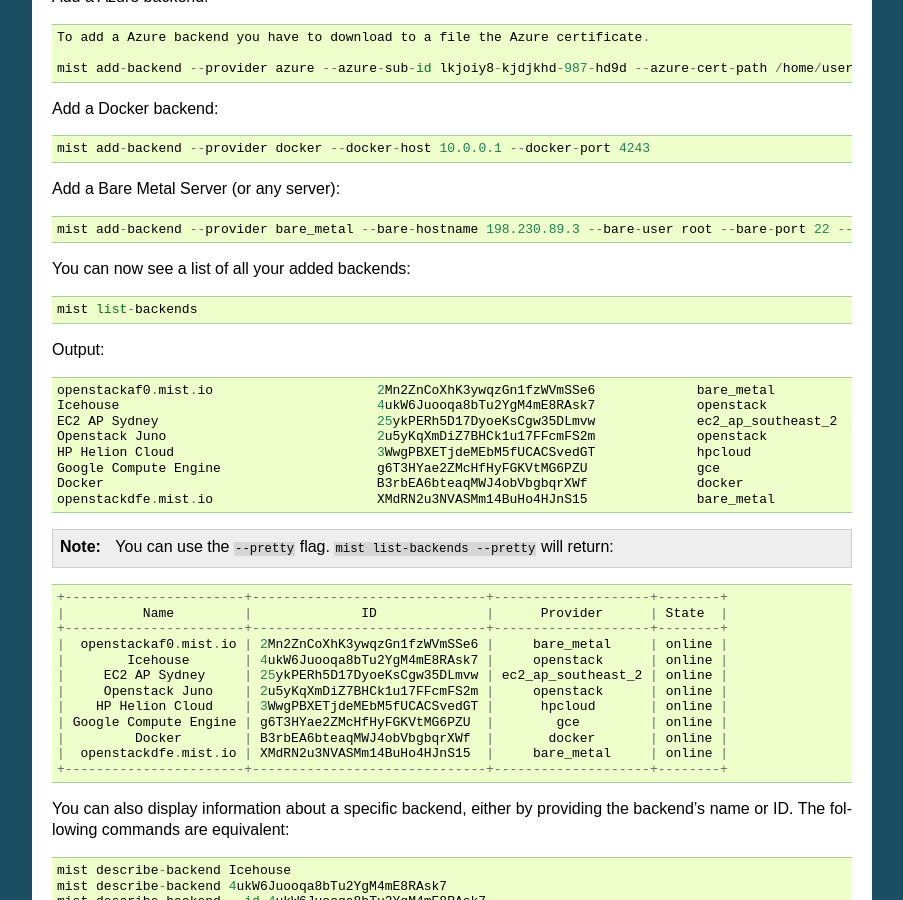
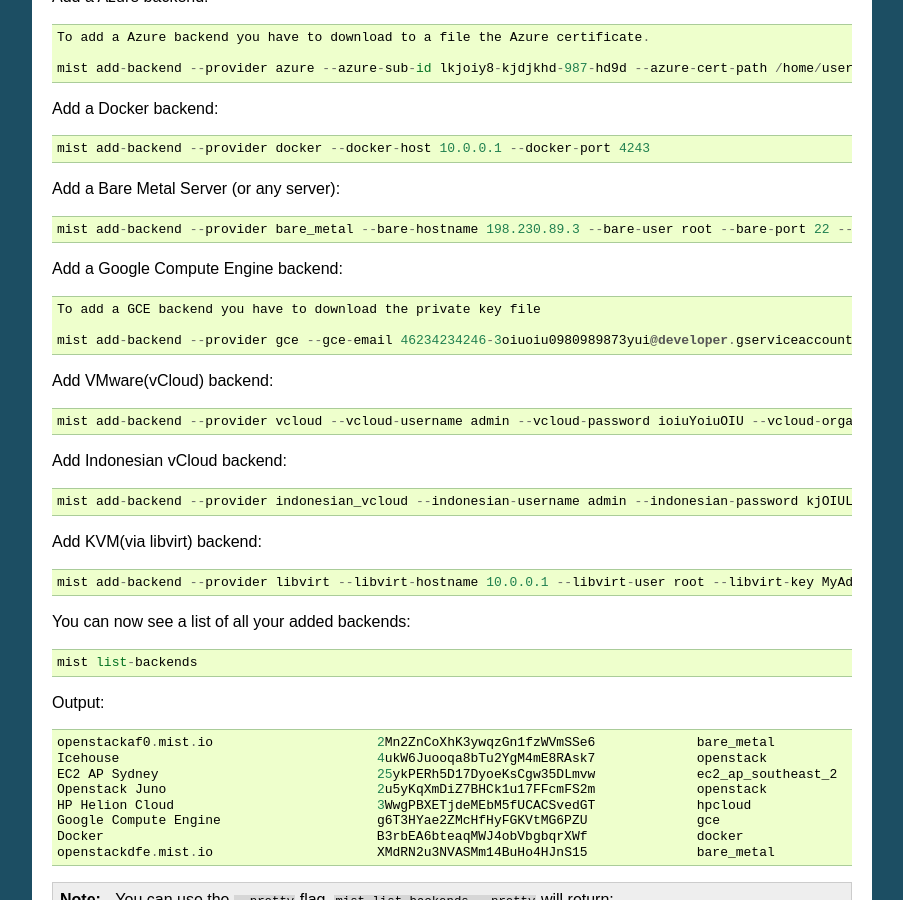
Before and after one commit to mistio/mist.client, a Sphinx documentation site: the page built from docs/source/cmd/cmd_backend.rst, in a window 1280 px wide and 900 px high, scrolled down 2242 px. Shown: the whole window, without its empty margins (198-1101 px from the left). Built offline with Sphinx 7.4.7, drawn with Linux system fonts in a browser that asks for light colours.

Commit message:
Update cmd/docs for newly supported backends

```diff
--- a/docs/source/cmd/cmd_backend.rst
+++ b/docs/source/cmd/cmd_backend.rst
@@ -137,6 +137,24 @@
 
     mist add-backend --provider bare_metal --bare-hostname 198.230.89.3 --bare-user root --bare-port 22 --bare-ssh-key-id my_ssh_key
 
+Add a Google Compute Engine backend::
+
+    To add a GCE backend you have to download the private key file
+
+    mist add-backend --provider gce --gce-email 46234234246-3oiuoiu0980989873yui@developer.gserviceaccount.com --gce-project-id gifted-electron-10 --gce-private-key /home/user/gce.key
+
+Add VMware(vCloud) backend::
+
+    mist add-backend --provider vcloud --vcloud-username admin --vcloud-password ioiuYoiuOIU --vcloud-organization MyOrg.io --vcloud-host compute.idcloudonline.com
+
+Add Indonesian vCloud backend::
+
+    mist add-backend --provider indonesian_vcloud --indonesian-username admin --indonesian-password kjOIULKJLlkj --indonesian-organization MyOrg.io
+
+Add KVM(via libvirt) backend::
+
+    mist add-backend --provider libvirt --libvirt-hostname 10.0.0.1 --libvirt-user root --libvirt-key MyAddedKey
+
 
 You can now see a list of all your added backends::
 
```
